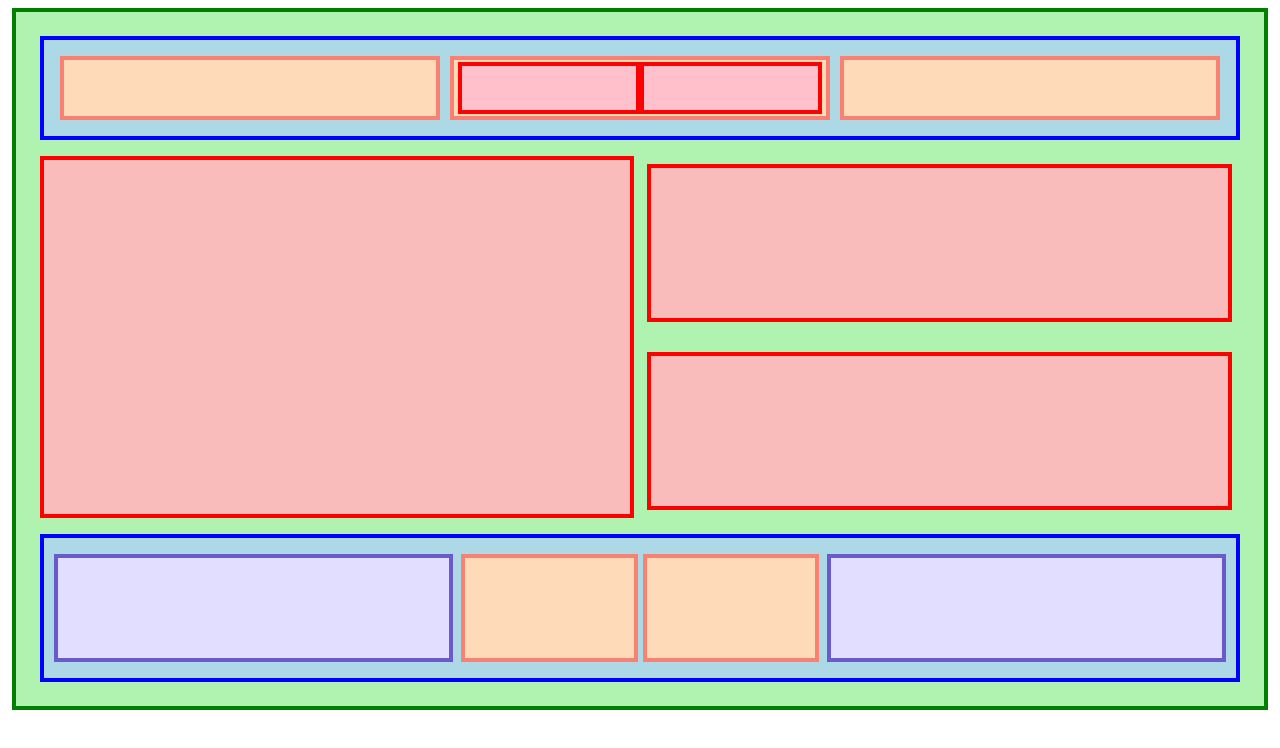
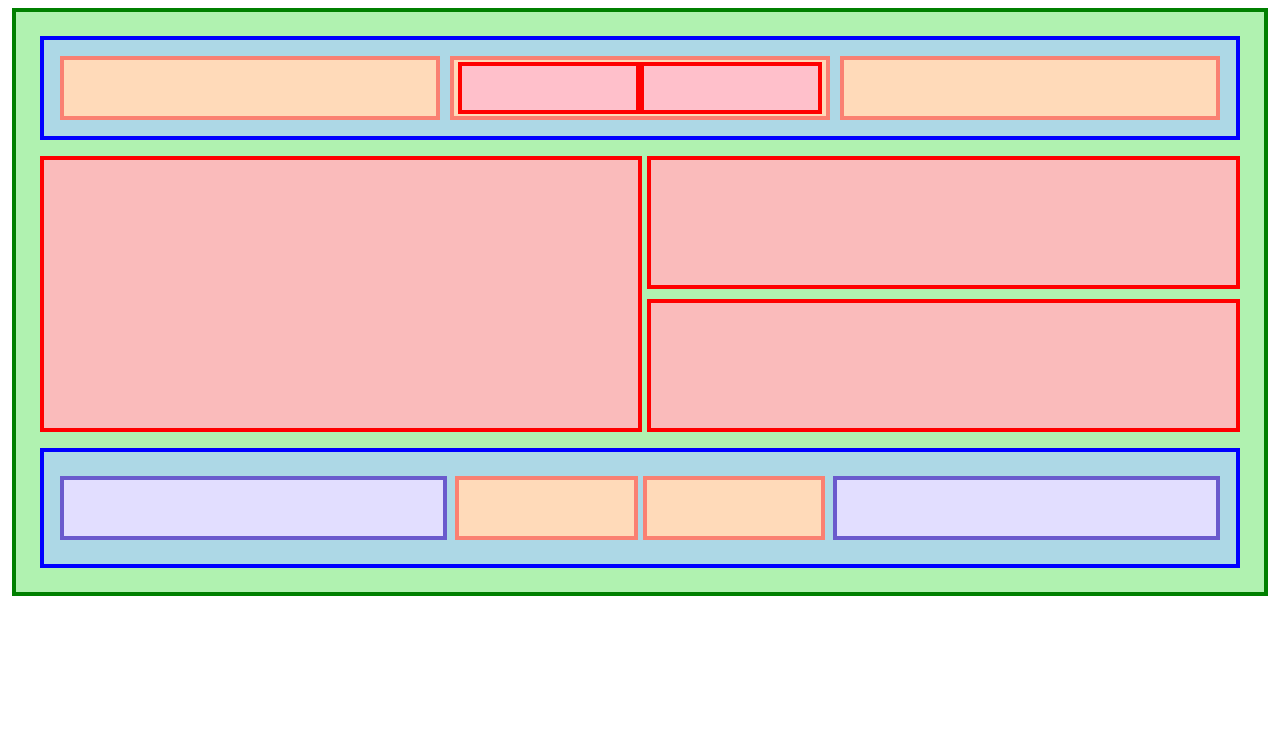
Before and after one commit to rafaelb056/test_to_flexbox, a plain HTML site: page theflexboxs/flexbox3.html in a window 1280 px wide. Drawn offline with Linux system fonts and the light colour scheme.

Commit message:
add theflexboxs/style3.css

```diff
--- a/theflexboxs/style3.css
+++ b/theflexboxs/style3.css
@@ -51,8 +51,7 @@
 .invisible-containers{
 	display: flex;
 	flex:1;
-	padding: 8px;
-	gap :30px;
+	gap :10px;
 	flex-direction: column;
 
 }
@@ -60,14 +59,14 @@
 .red{
 	background: #fabbbb;
 	border:4px solid red;
-	height: 150px;
+	height: 125px;
 
 
 }
 .secundo-container{
 	background-color: lightblue;
 	border: 4px solid blue;
-	padding: 8px 10px;
+	padding: 16px;
 	margin: 8px;
 	display: flex;
 	align-items: center;
@@ -77,9 +76,9 @@
 .purple-item{
 	background-color:  #e2deff;
 	border: 4px solid #6a5acd;
-	height: 68px;
+	height: 48px;
   flex:1;
-	padding: 16px;
+	padding: 4px
 }
 .the-other-container{
 	display: flex;
@@ -90,8 +89,8 @@
 .little-item{
 	background: peachpuff;
 	border: 4px solid salmon;
-	height: 68px;
-	padding: 16px;
+	height: 48px;
+	padding: 4px;
 	flex:1;
 
 }
```
